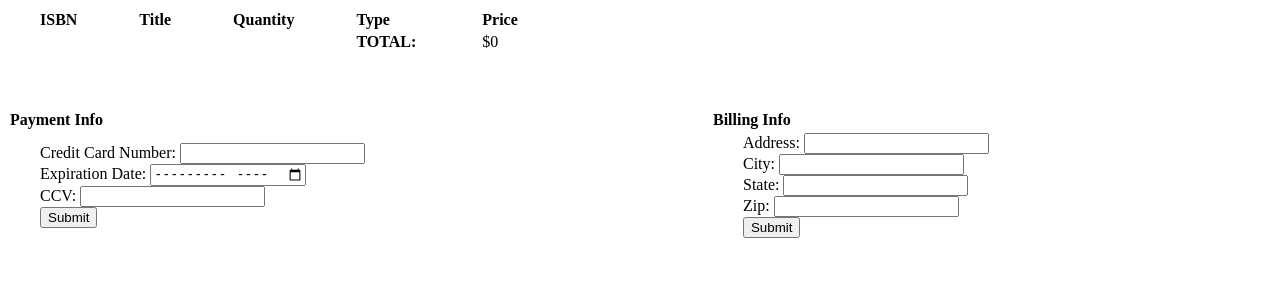
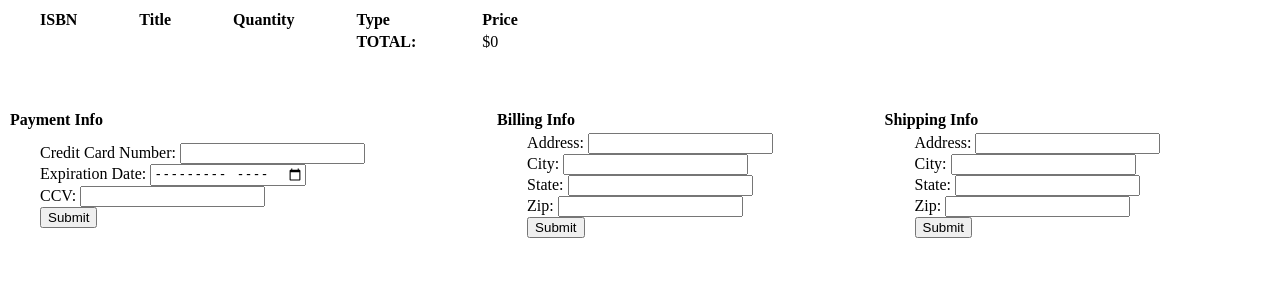
Before and after one commit to Marora44/Bookstore, a PHP site: page /checkout.php in a window 1280 px wide. Shown: the top 300 px of the page. Run offline with PHP 8.4, Linux system fonts and the light colour scheme; data that the repository does not hold is empty.

Commit message:
info entry

```diff
--- a/checkout.php
+++ b/checkout.php
@@ -98,6 +98,7 @@ if ($_SERVER["REQUEST_METHOD"] == "POST") {
     <tr style="text-align: left;">
         <th style="padding-left: 0px;">Payment Info</th>
         <th style="padding-left: 0px;">Billing Info</th>
+        <th style="padding-left: 0px;">Shipping Info</th>
     </tr>
     <tr style="text-align: left;">
         <td><form>
@@ -109,8 +110,15 @@ if ($_SERVER["REQUEST_METHOD"] == "POST") {
         <td><form>
             Address: <input type="text" name="bAddress" required><br>
             City: <input type="text" name="bCity" required><br>
-            State: <input type="text" pattern="[a-zA-Z]{2}" name="bstate" required><br>
+            State: <input type="text" pattern="[a-zA-Z]{2}" name="bState" required><br>
             Zip: <input type="text" pattern="\d{5}" name="bZip" required><br>
+            <input type="submit">
+        </form></td>
+        <td><form>
+            Address: <input type="text" name="sAddress" required><br>
+            City: <input type="text" name="bCity" required><br>
+            State: <input type="text" pattern="[a-zA-Z]{2}" name="sState" required><br>
+            Zip: <input type="text" pattern="\d{5}" name="sZip" required><br>
             <input type="submit">
         </form></td>
     </tr>
```
